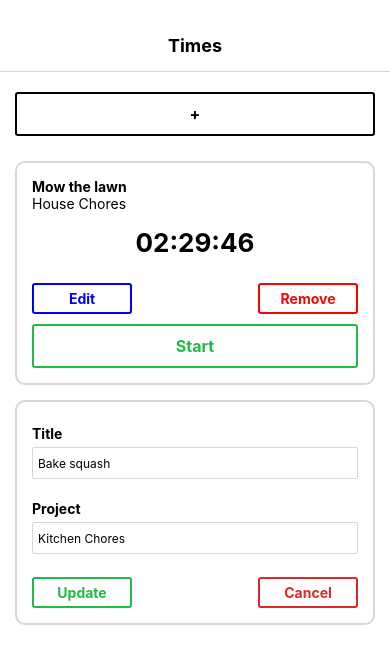
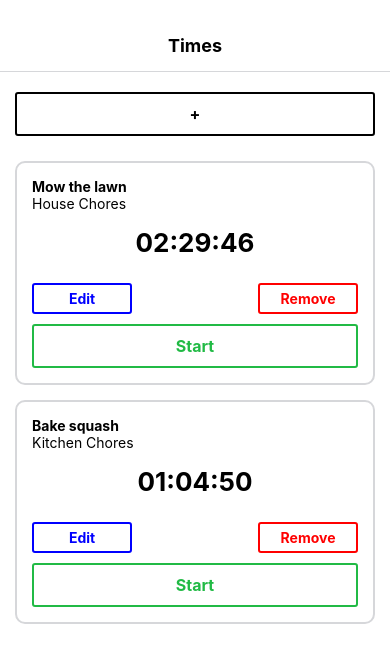
Before and after one commit to bohdanmoroziuk/time-tracker, a React Native app: screen / in a window 390 px wide. Shown: the top 664 px of the page. Built offline with nearby package versions, Linux system fonts and the light colour scheme.

Commit message:
chore: add hardcoded state

```diff
--- a/App.tsx
+++ b/App.tsx
@@ -1,12 +1,46 @@
+import { useState } from 'react';
+import { Text, View, ScrollView } from 'react-native';
 import { StatusBar } from 'expo-status-bar';
-import { Text, View, ScrollView } from 'react-native';
+import 'react-native-get-random-values';
+import { nanoid } from 'nanoid';
 
 import EditableTimer from 'src/components/EditableTimer';
 import ToggleableTimerForm from 'src/components/ToggleableTimerForm';
 
 import styles from './App.styles';
 
+export interface Timer {
+  id: string;
+  title: string;
+  project: string;
+  elapsed: number;
+  isRunning: boolean;
+}
+
+export interface State {
+  timers: Timer[];
+}
+
 export default function App() {
+  const [state, setState] = useState<State>({
+    timers: [
+      {
+        id: nanoid(),
+        title: 'Mow the lawn',
+        project: 'House Chores',
+        elapsed: 8986300,
+        isRunning: true,
+      },
+      {
+        id: nanoid(),
+        title: 'Bake squash',
+        project: 'Kitchen Chores',
+        elapsed: 3890985,
+        isRunning: false,
+      },
+    ],
+  });
+
   return (
     <View style={styles.app}>
       <StatusBar style="auto" />
@@ -15,20 +49,16 @@ export default function App() {
       </View>
       <ScrollView style={styles.timerList}>
         <ToggleableTimerForm isOpen={false} />
-        <EditableTimer
-          id="1"
-          title="Mow the lawn"
-          project="House Chores"
-          elapsed={8986300}
-          isRunning
-        />
-        <EditableTimer
-          id="2"
-          title="Bake squash"
-          project="Kitchen Chores"
-          elapsed={3890985}
-          editFormOpen
-        />
+        {state.timers.map((timer) => (
+          <EditableTimer
+            id={timer.id}
+            key={timer.id}
+            title={timer.title}
+            project={timer.project}
+            elapsed={timer.elapsed}
+            isRunning={timer.isRunning}
+          />
+        ))}
       </ScrollView>
     </View>
   );
```
Also changed, not shown: package.json (+4 -3 lines), 1 other file (tests, documents, lock files or other folders).
